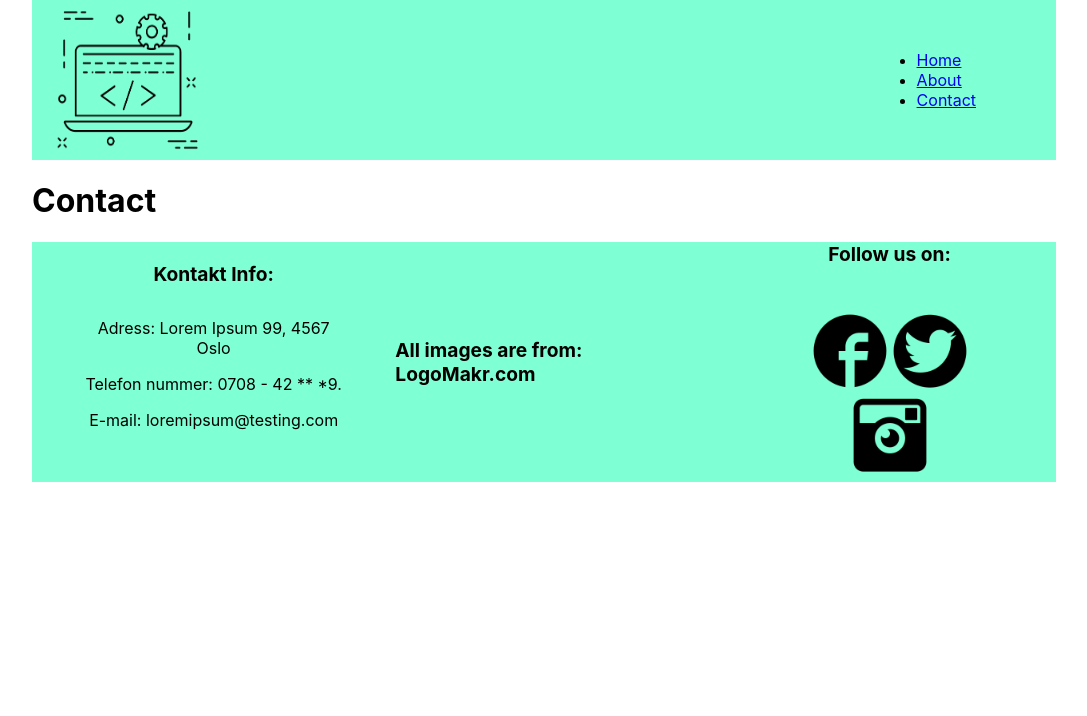
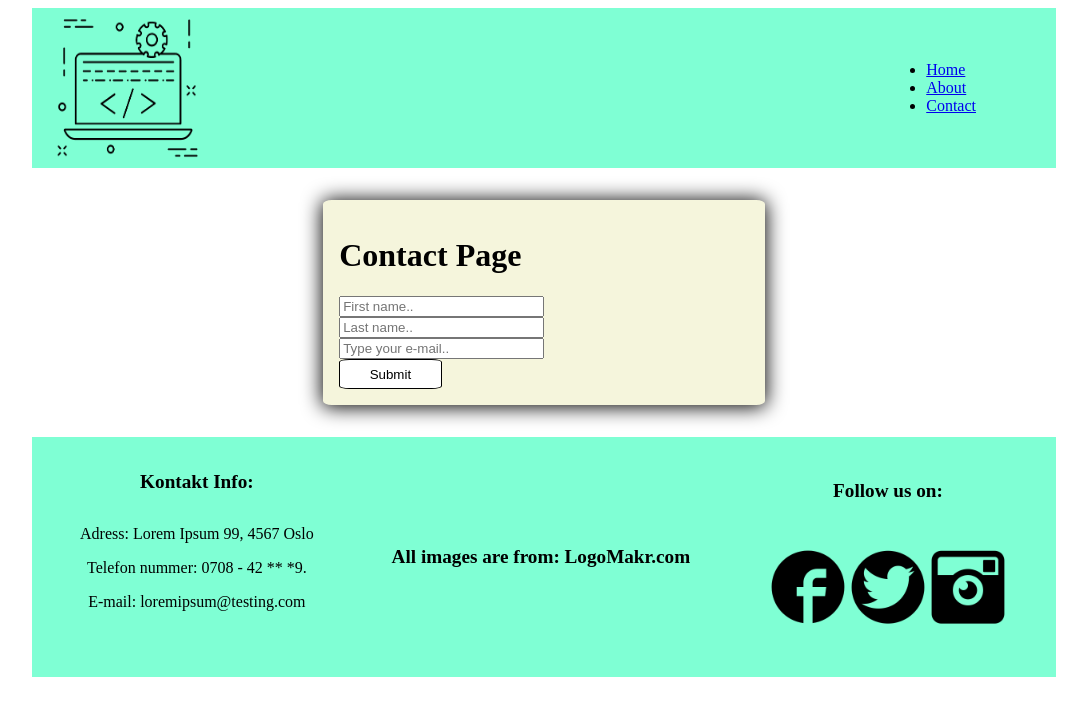
Before and after one commit to Gustho-dot/a11y-React, a React (Create React App) app in the folder a11y-react/: page /Contact in a window 1280 px wide. Shown: the top 716 px of the page, without its empty margins (96-1183 px from the left). Built offline with nearby package versions, Linux system fonts and the light colour scheme.

Commit message:
ADD: styling

```diff
--- a/a11y-react/src/App.css
+++ b/a11y-react/src/App.css
@@ -36,3 +36,44 @@ height: 5em;
 h5, h6 {
  font-size: 1.2em;
 }
+
+.content-wrapper{
+  text-align: center;
+  display: flex;
+  justify-content: space-between;
+  margin: 0 auto;
+  margin-top: 2em;
+}
+.textImages {
+height: 20em;
+width: 100%;
+border-radius: 50%;
+border: 1px solid black;
+}
+.textImage {
+padding: 2rem;
+width: 23em;
+}
+
+.inputWrapper {
+  background-color: beige;
+  border-radius: 2%;
+  box-shadow: 0px 1px 20px 01px #000000;
+  width: 40%;
+  padding: 1em;
+  margin: 0 auto;
+  margin-top: 2em;
+  margin-bottom: 2em;
+}
+.inputSection {
+ display: flex;
+ flex-direction: column;
+ width: 50%;
+}
+.submitButton {
+ width: 50%;
+ padding: 0.5em;
+ background-color: white;
+ border: 1px solid black;
+ border-radius: 10%;
+}
--- a/a11y-react/src/components/TextSection.js
+++ b/a11y-react/src/components/TextSection.js
@@ -3,7 +3,7 @@ import React from 'react';
 const TextSection = (props) => {
     return (
         <section class="textImage">
-        <img src={props.image} alt="computer" />
+            <img src={props.image} alt="computer" class="textImages" />
             <h1>{props.rubrik}</h1>
             <p> The standard Lorem Ipsum passage, used since the 1500s
                 "Lorem ipsum dolor sit amet, consectetur adipiscing elit,
@@ -15,6 +15,7 @@ const TextSection = (props) => {
                 Excepteur sint occaecat cupidatat non proident,
                 sunt in culpa qui officia deserunt mollit anim id est laborum."</p>
         </section>
+
     )
 };
 
--- a/a11y-react/src/index.css
+++ b/a11y-react/src/index.css
@@ -1,13 +1,79 @@
-body {
-  margin: 0;
-  font-family: -apple-system, BlinkMacSystemFont, 'Segoe UI', 'Roboto', 'Oxygen',
-    'Ubuntu', 'Cantarell', 'Fira Sans', 'Droid Sans', 'Helvetica Neue',
-    sans-serif;
-  -webkit-font-smoothing: antialiased;
-  -moz-osx-font-smoothing: grayscale;
+.App {
+  width: 80vw;
+  margin: 0 auto;
+}
+ .nav-section {
+ background-color: aquamarine;
+ display: flex;
+ justify-content: space-between;
+ align-items: center;
+}
+.logo {
+ height: 10em;
+ width: 10em;
+ margin-left: 1em;
+}
+.nav {
+margin-right: 5em;
+}
+.footer {
+ background-color: aquamarine;
+ height: 15em;
+ width: 100%;
+ display: flex;
+ justify-content: space-between;
+ align-items: center;
+}
+.socialMedia, .info {
+padding: 3em;
+text-align: center;
+padding-top: 0;
+}
+.mediaImage {
+width: 5em;
+height: 5em;
+}
+h5, h6 {
+ font-size: 1.2em;
 }
 
-code {
-  font-family: source-code-pro, Menlo, Monaco, Consolas, 'Courier New',
-    monospace;
+.content-wrapper{
+  text-align: center;
+  display: flex;
+  justify-content: space-between;
+  margin: 0 auto;
+  margin-top: 2em;
 }
+.textImages {
+height: 20em;
+width: 100%;
+border-radius: 50%;
+border: 1px solid black;
+}
+.textImage {
+padding: 2rem;
+width: 23em;
+}
+
+.inputWrapper {
+  background-color: beige;
+  border-radius: 2%;
+  box-shadow: 0px 1px 20px 01px #000000;
+  width: 40%;
+  padding: 1em;
+  margin: 0 auto;
+  margin-top: 2em;
+  margin-bottom: 2em;
+}
+.inputSection {
+ display: flex;
+ flex-direction: column;
+ width: 50%;
+}
+.submitButton {
+ width: 50%;
+ padding: 0.5em;
+ background-color: white;
+ border: 1px solid black;
+ border-radius: 10%;
+}
--- a/a11y-react/src/routes/about.js
+++ b/a11y-react/src/routes/about.js
@@ -1,9 +1,9 @@
 import React from 'react';
-
+import TextSection from '../components/TextSection';
 const About = () => {
     return (
         <div>
-            <h1>About</h1>
+            <TextSection image="../images/eagle.png" rubrik="About us" />
         </div>
     )
 }
--- a/a11y-react/src/routes/contact.js
+++ b/a11y-react/src/routes/contact.js
@@ -2,8 +2,15 @@ import React from 'react';
 
 const Contact = () => {
     return (
-        <div>
-            <h1>Contact</h1>
+        <div class="inputWrapper">
+        <h1>Contact Page</h1>
+
+            <section class="inputSection">
+            <input type="text" placeholder="First name.." />
+            <input type="text" placeholder="Last name.." />
+            <input type="email" placeholder="Type your e-mail.." />
+            <button class="submitButton">Submit</button>
+            </section>
         </div>
     )
 }
--- a/a11y-react/src/routes/home.js
+++ b/a11y-react/src/routes/home.js
@@ -4,9 +4,11 @@ import TextSection from '../components/TextSection';
 const Home = () => {
     return (
         <div>
-            <TextSection image="../images/computer.png" rubrik="Rubrik 1" />
-            <TextSection image="../images/eagle.png" rubrik="Rubrik 2" />
-            <TextSection image="../images/tree.png" rubrik="Rubrik 3" />
+            <div class="content-wrapper">
+                <TextSection image="../images/computer.png" rubrik="Rubrik 1" />
+                <TextSection image="../images/eagle.png" rubrik="Rubrik 2" />
+                <TextSection image="../images/tree.png" rubrik="Rubrik 3" />
+            </div>
         </div>
     )
 }
```
Lines whose indentation alone changed are shown as unchanged.
